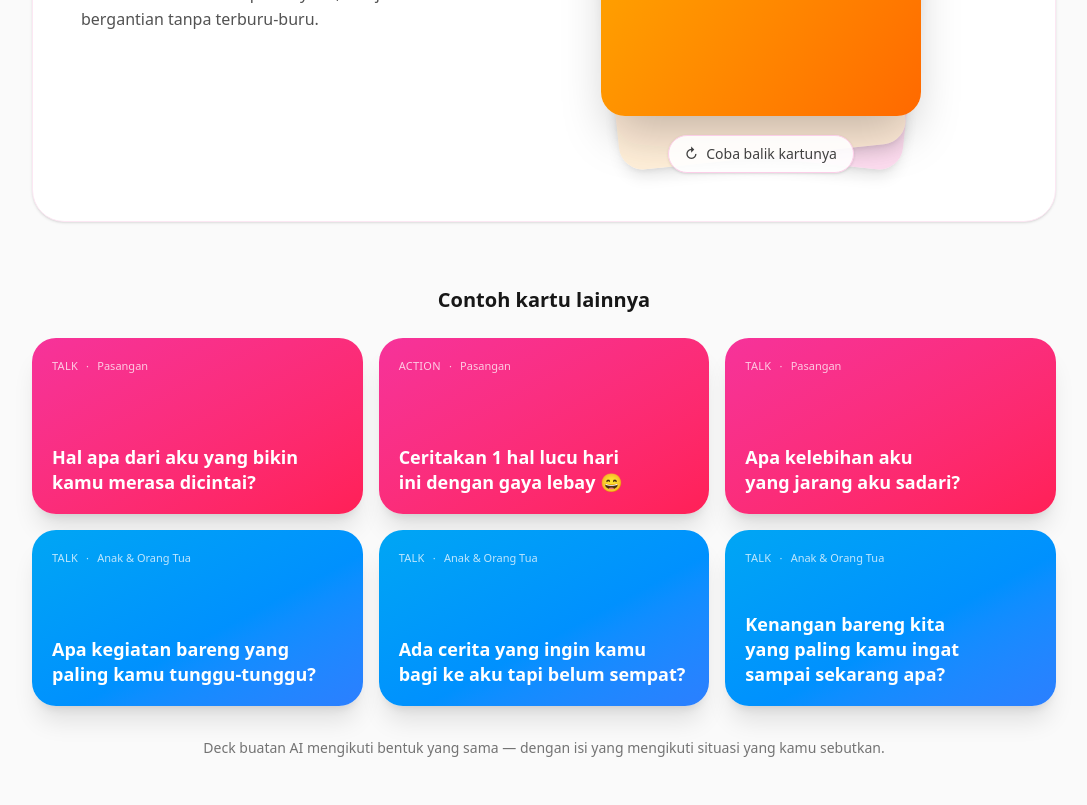
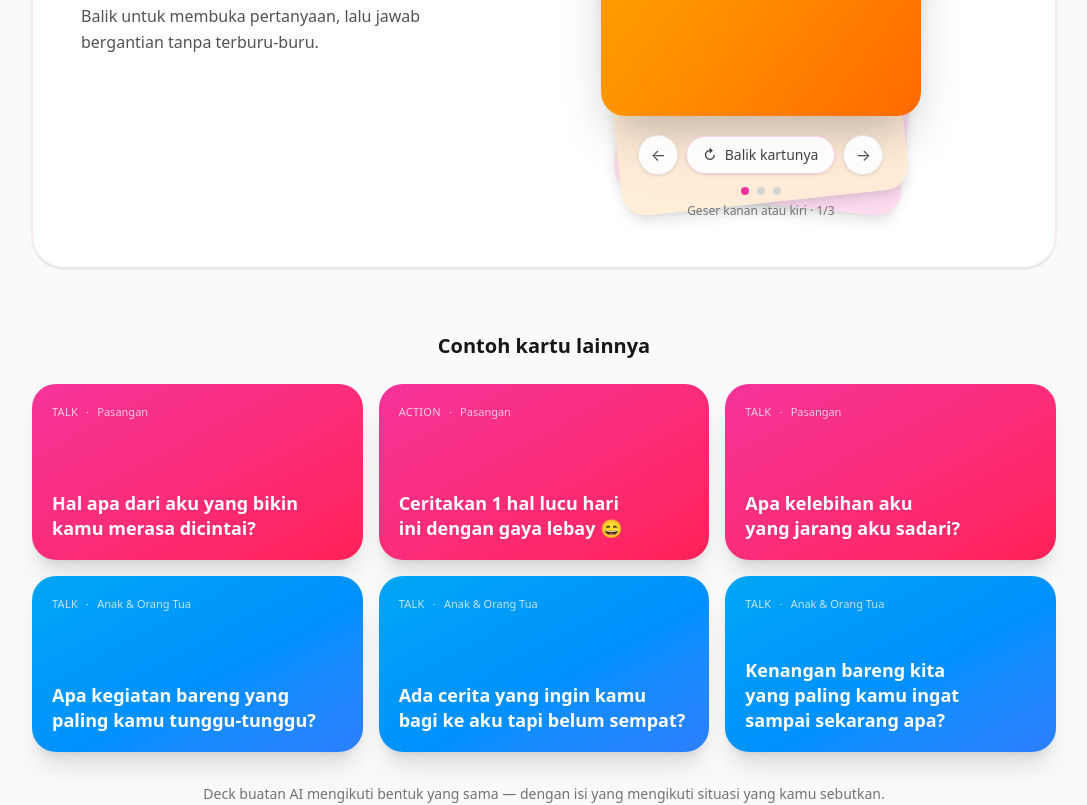
Before and after one commit to zikrulihsan/wecard, a Next.js app in the folder apps/web/: page / in a window 1280 px wide. Shown: the part 1940-2745 px from the top of the page, without its empty margins (96-1183 px from the left). Built offline with nearby package versions, Linux system fonts and the light colour scheme.

Commit message:
feat(landing): add swipeable card demo carousel

```diff
--- a/apps/web/src/components/cards/landing-card-demo.tsx
+++ b/apps/web/src/components/cards/landing-card-demo.tsx
@@ -1,21 +1,66 @@
 "use client";
 
-import { useState } from "react";
+import { useRef, useState } from "react";
+import { m } from "framer-motion";
 import type { GameCard } from "@flipcard/types";
 import { CardDisplay } from "@/components/cards/card-display";
 
-const demoCard: GameCard = {
-  id: "landing-demo",
-  content: "Hal kecil apa yang aku lakukan dan diam-diam selalu bikin kamu senang?",
+const demoCards: GameCard[] = [
+  {
+    id: "landing-demo-appreciation",
+    content:
+      "Hal kecil apa yang aku lakukan dan diam-diam selalu bikin kamu senang?",
     cardType: "talk",
     difficulty: "medium",
     specialKind: null,
-  sectionName: "Appreciation",
-  sectionSlug: "appreciation",
-};
+    sectionName: "Apresiasi",
+    sectionSlug: "apresiasi",
+  },
+  {
+    id: "landing-demo-action",
+    content:
+      "Pilih satu orang di sini, lalu tirukan gaya foto favoritnya selama 10 detik.",
+    cardType: "action",
+    difficulty: "easy",
+    specialKind: null,
+    sectionName: "Ice Breaker",
+    sectionSlug: "ice-breaker",
+  },
+  {
+    id: "landing-demo-deep-talk",
+    content:
+      "Hal apa yang sudah lama ingin kamu ceritakan, tapi belum menemukan waktunya?",
+    cardType: "talk",
+    difficulty: "hard",
+    specialKind: null,
+    sectionName: "Deep Talk",
+    sectionSlug: "deep-talk",
+  },
+];
+
+const swipeThreshold = 60;
 
 export function LandingCardDemo() {
+  const [currentIndex, setCurrentIndex] = useState(0);
   const [isRevealed, setIsRevealed] = useState(false);
+  const [direction, setDirection] = useState(1);
+  const isDragging = useRef(false);
+
+  function moveCard(step: -1 | 1) {
+    setDirection(step);
+    setCurrentIndex(
+      (index) => (index + step + demoCards.length) % demoCards.length
+    );
+    setIsRevealed(false);
+  }
+
+  function selectCard(index: number) {
+    if (index === currentIndex) return;
+
+    setDirection(index > currentIndex ? 1 : -1);
+    setCurrentIndex(index);
+    setIsRevealed(false);
+  }
 
   return (
     <div className="relative mx-auto w-full max-w-[20rem]">
@@ -29,22 +74,101 @@ export function LandingCardDemo() {
       />
 
       <div className="relative aspect-[3/4]">
+        <m.div
+          key={demoCards[currentIndex].id}
+          className="absolute inset-0 cursor-grab touch-pan-y active:cursor-grabbing"
+          initial={{ x: direction * 70, opacity: 0 }}
+          animate={{ x: 0, opacity: 1 }}
+          transition={{ duration: 0.25, ease: [0.4, 0, 0.2, 1] }}
+          drag="x"
+          dragConstraints={{ left: 0, right: 0 }}
+          dragElastic={0.18}
+          dragMomentum={false}
+          whileDrag={{ scale: 0.98 }}
+          onDragStart={() => {
+            isDragging.current = true;
+          }}
+          onDragEnd={(_, info) => {
+            if (
+              info.offset.x < -swipeThreshold ||
+              info.velocity.x < -500
+            ) {
+              moveCard(1);
+            } else if (
+              info.offset.x > swipeThreshold ||
+              info.velocity.x > 500
+            ) {
+              moveCard(-1);
+            }
+
+            window.setTimeout(() => {
+              isDragging.current = false;
+            }, 0);
+          }}
+        >
           <CardDisplay
-          card={demoCard}
+            card={demoCards[currentIndex]}
             isRevealed={isRevealed}
-          onFlip={() => setIsRevealed((revealed) => !revealed)}
+            onFlip={() => {
+              if (!isDragging.current) {
+                setIsRevealed((revealed) => !revealed);
+              }
+            }}
           />
+        </m.div>
       </div>
+
+      <div className="relative mt-5 flex items-center justify-center gap-2">
+        <button
+          type="button"
+          className="flex size-10 items-center justify-center rounded-full border border-neutral-200 bg-white/90 text-neutral-600 shadow-sm transition hover:border-pink-300 hover:text-pink-600 focus-visible:outline-none focus-visible:ring-2 focus-visible:ring-pink-500 focus-visible:ring-offset-2"
+          onClick={() => moveCard(-1)}
+          aria-label="Kartu sebelumnya"
+        >
+          <span aria-hidden="true">←</span>
+        </button>
 
         <button
           type="button"
-        className="relative mx-auto mt-5 flex items-center gap-2 rounded-full border border-pink-200 bg-white/90 px-4 py-2 text-sm font-medium text-neutral-700 shadow-sm transition hover:border-pink-300 hover:text-pink-600 focus-visible:outline-none focus-visible:ring-2 focus-visible:ring-pink-500 focus-visible:ring-offset-2"
+          className="flex items-center gap-2 rounded-full border border-pink-200 bg-white/90 px-4 py-2 text-sm font-medium text-neutral-700 shadow-sm transition hover:border-pink-300 hover:text-pink-600 focus-visible:outline-none focus-visible:ring-2 focus-visible:ring-pink-500 focus-visible:ring-offset-2"
           onClick={() => setIsRevealed((revealed) => !revealed)}
           aria-label={isRevealed ? "Tutup kartu contoh" : "Buka kartu contoh"}
         >
           <span aria-hidden="true">↻</span>
-        {isRevealed ? "Balik lagi" : "Coba balik kartunya"}
+          {isRevealed ? "Balik lagi" : "Balik kartunya"}
         </button>
+
+        <button
+          type="button"
+          className="flex size-10 items-center justify-center rounded-full border border-neutral-200 bg-white/90 text-neutral-600 shadow-sm transition hover:border-pink-300 hover:text-pink-600 focus-visible:outline-none focus-visible:ring-2 focus-visible:ring-pink-500 focus-visible:ring-offset-2"
+          onClick={() => moveCard(1)}
+          aria-label="Kartu berikutnya"
+        >
+          <span aria-hidden="true">→</span>
+        </button>
+      </div>
+
+      <div
+        className="relative mt-3 flex items-center justify-center gap-2"
+        aria-label={`Kartu ${currentIndex + 1} dari ${demoCards.length}`}
+      >
+        {demoCards.map((card, index) => (
+          <button
+            key={card.id}
+            type="button"
+            className={`size-2 rounded-full transition-colors ${
+              index === currentIndex ? "bg-pink-500" : "bg-neutral-300"
+            }`}
+            onClick={() => selectCard(index)}
+            aria-label={`Tampilkan kartu ${index + 1}`}
+            aria-current={index === currentIndex ? "true" : undefined}
+          />
+        ))}
+      </div>
+
+      <p className="relative mt-2 text-center text-xs text-neutral-500">
+        Geser kanan atau kiri · {currentIndex + 1}/{demoCards.length}
+      </p>
     </div>
   );
 }
```
Lines whose indentation alone changed are shown as unchanged.
